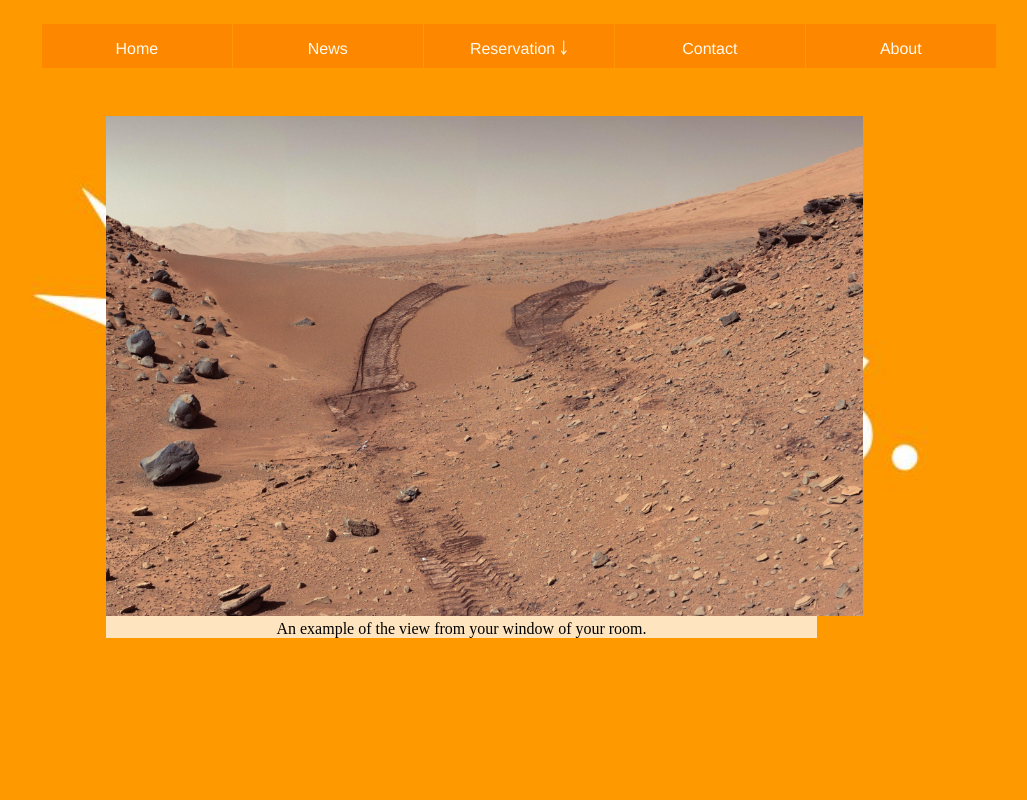
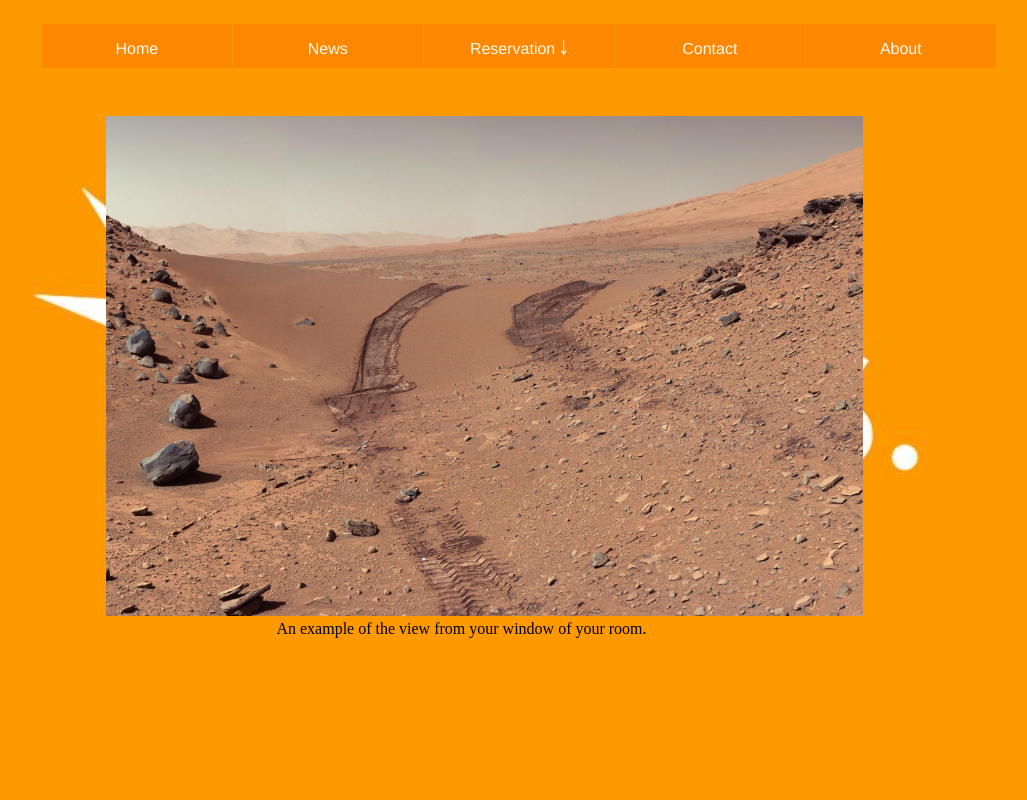
Before and after one commit to Austinthemighty/M.A.R.S, a PHP site: page / in a window 1280 px wide. Shown: the whole page, without its empty margins (139-1166 px from the left). Run offline with PHP 8.4, Linux system fonts and the light colour scheme; some libraries are stand-ins or nearby versions.

Commit message:
removed the white background thingy

```diff
--- a/index.php
+++ b/index.php
@@ -55,7 +55,7 @@
 <br>
 <br>
 <div style="width: 75%; height: 100%; float: left">
-    <div style="width: 75%; height: 100%; background-color: hsla(0, 0%, 100%, 0.75);; float: right" >
+    <div style="width: 75%; height: 100%; float: right" >
 <!--Slideshow Text Beginning--->
 <div><img class="leftSpacer" src="images/img1.jpg" name="slide" id="slidePeople" height="500">
     <script type="text/javascript">
```
